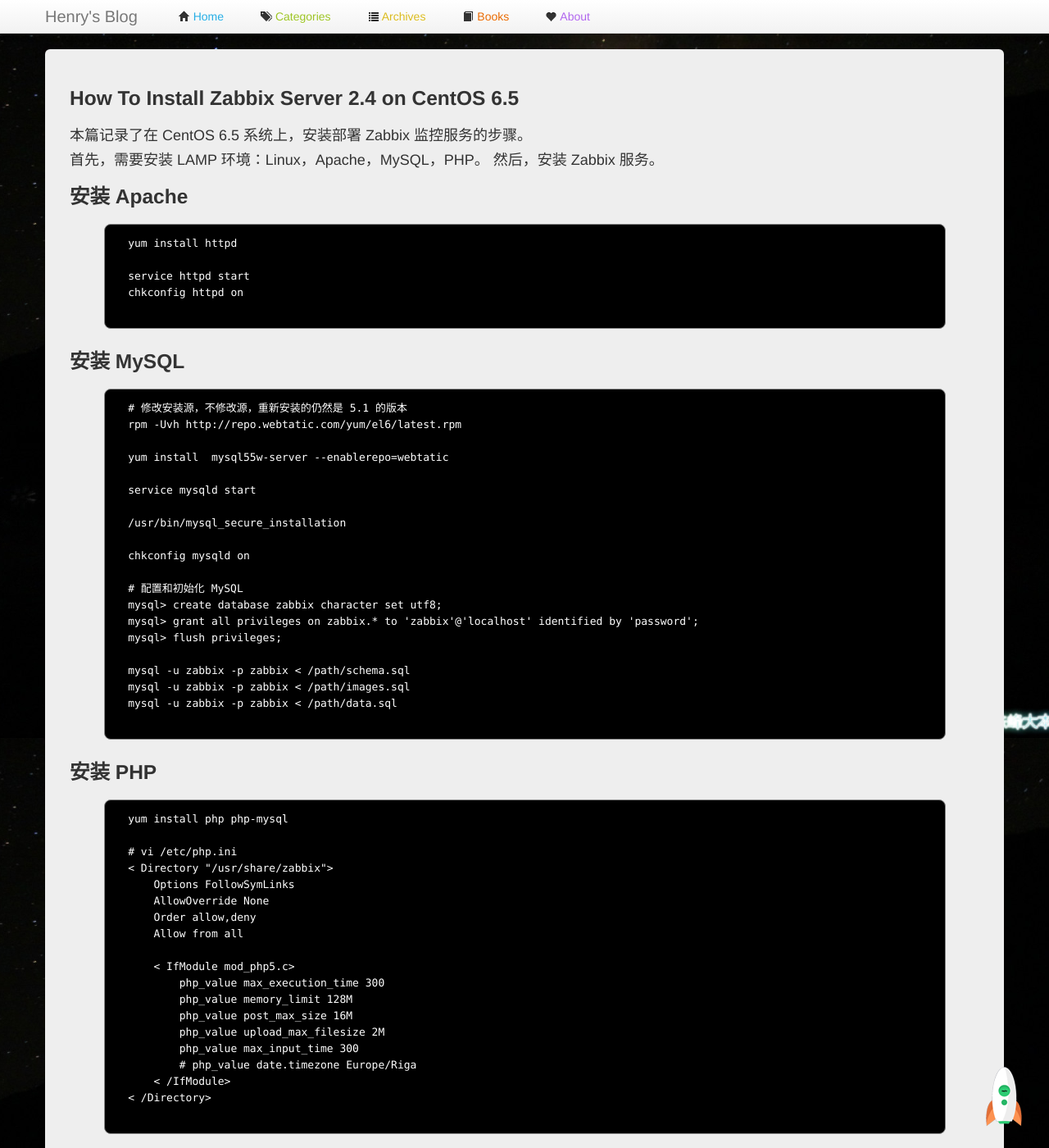
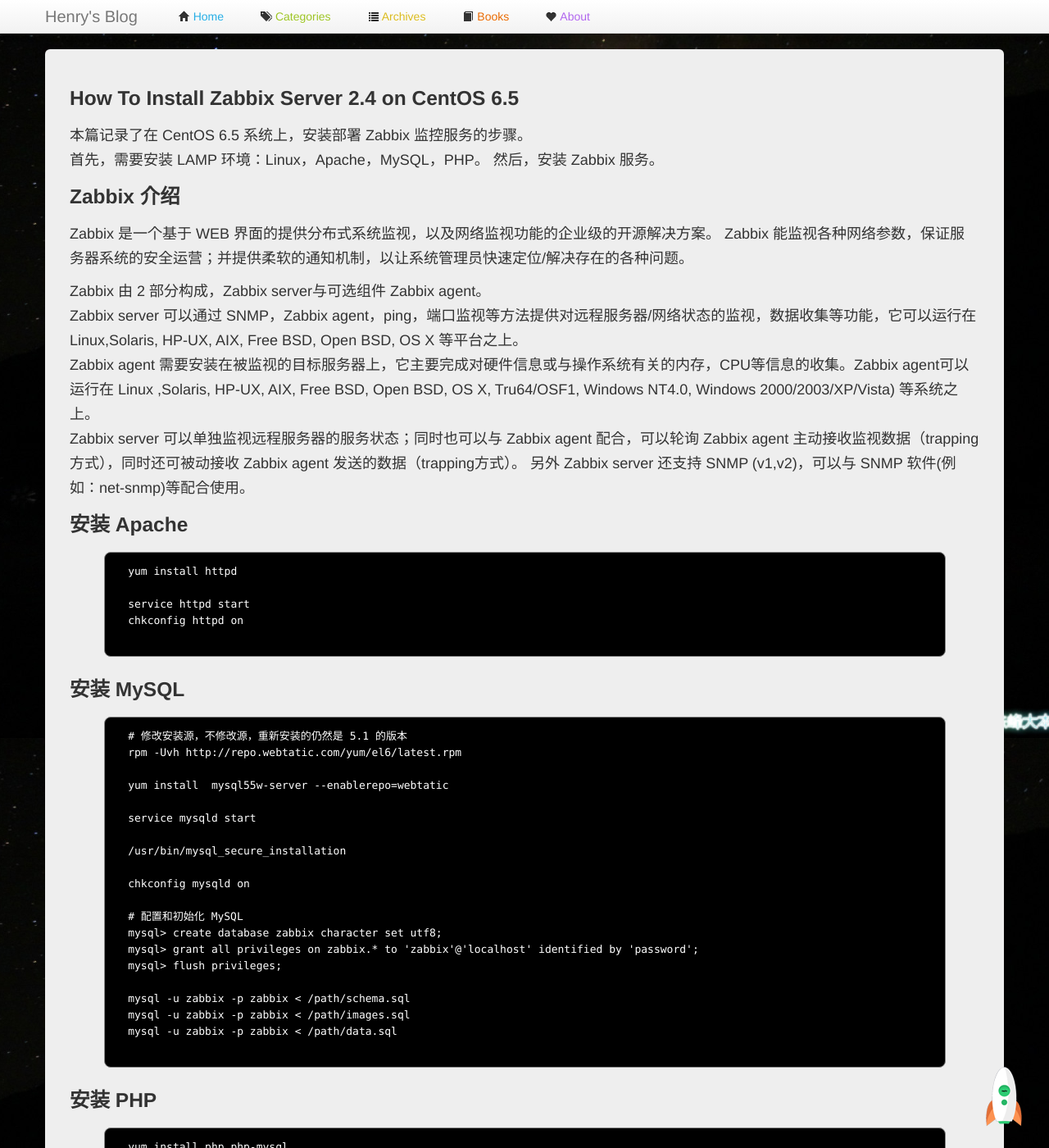
Before and after one commit to manageyp/manageyp.github.com, a Jekyll site: the page built from _posts/2015-11-26-how-to-install-zabbix-2.4-on-centos-6.5.html, in a window 1280 px wide and 1400 px high. Shown: the whole window at 82% size. Built offline with Jekyll 4.4.1, drawn with Linux system fonts in a browser that asks for light colours; comment, search, counter and statistics services are not loaded; some of the changed text lies outside the part shown.

Commit message:
[Change] how-to-install-zabbix-2.4-on-centos-6.5

```diff
--- a/_posts/2015-11-26-how-to-install-zabbix-2.4-on-centos-6.5.html
+++ b/_posts/2015-11-26-how-to-install-zabbix-2.4-on-centos-6.5.html
@@ -12,6 +12,23 @@ record_on: 2015-11-26
 
 首先，需要安装 LAMP 环境：Linux，Apache，MySQL，PHP。
 然后，安装 Zabbix 服务。
+</p>
+
+<h3>Zabbix 介绍</h3>
+<p>
+Zabbix 是一个基于 WEB 界面的提供分布式系统监视，以及网络监视功能的企业级的开源解决方案。
+Zabbix 能监视各种网络参数，保证服务器系统的安全运营；并提供柔软的通知机制，以让系统管理员快速定位/解决存在的各种问题。
+</p>
+
+<p>
+Zabbix 由 2 部分构成，Zabbix server与可选组件 Zabbix agent。</br>
+
+Zabbix server 可以通过 SNMP，Zabbix agent，ping，端口监视等方法提供对远程服务器/网络状态的监视，数据收集等功能，它可以运行在 Linux,Solaris, HP-UX, AIX, Free BSD, Open BSD, OS X 等平台之上。</br>
+
+Zabbix agent 需要安装在被监视的目标服务器上，它主要完成对硬件信息或与操作系统有关的内存，CPU等信息的收集。Zabbix agent可以运行在 Linux ,Solaris, HP-UX, AIX, Free BSD, Open BSD, OS X, Tru64/OSF1, Windows NT4.0, Windows 2000/2003/XP/Vista) 等系统之上。</br>
+
+Zabbix server 可以单独监视远程服务器的服务状态；同时也可以与 Zabbix agent 配合，可以轮询 Zabbix agent 主动接收监视数据（trapping方式），同时还可被动接收 Zabbix agent 发送的数据（trapping方式）。
+另外 Zabbix server 还支持 SNMP (v1,v2)，可以与 SNMP 软件(例如：net-snmp)等配合使用。</br>
 </p>
 
 
@@ -59,21 +76,15 @@ record_on: 2015-11-26
   yum install php php-mysql
 
   # vi /etc/php.ini
-  < Directory "/usr/share/zabbix">
-      Options FollowSymLinks
-      AllowOverride None
-      Order allow,deny
-      Allow from all
 
-      < IfModule mod_php5.c>
-          php_value max_execution_time 300
-          php_value memory_limit 128M
-          php_value post_max_size 16M
-          php_value upload_max_filesize 2M
-          php_value max_input_time 300
-          # php_value date.timezone Europe/Riga
-      < /IfModule>
-  < /Directory>
+  max_execution_time = 300
+  max_input_time = 300
+
+  memory_limit 128M
+  post_max_size = 16M
+  upload_max_filesize 2M
+
+  date.timezone = Asia/Shanghai
   </pre>
 </p>
 
```
